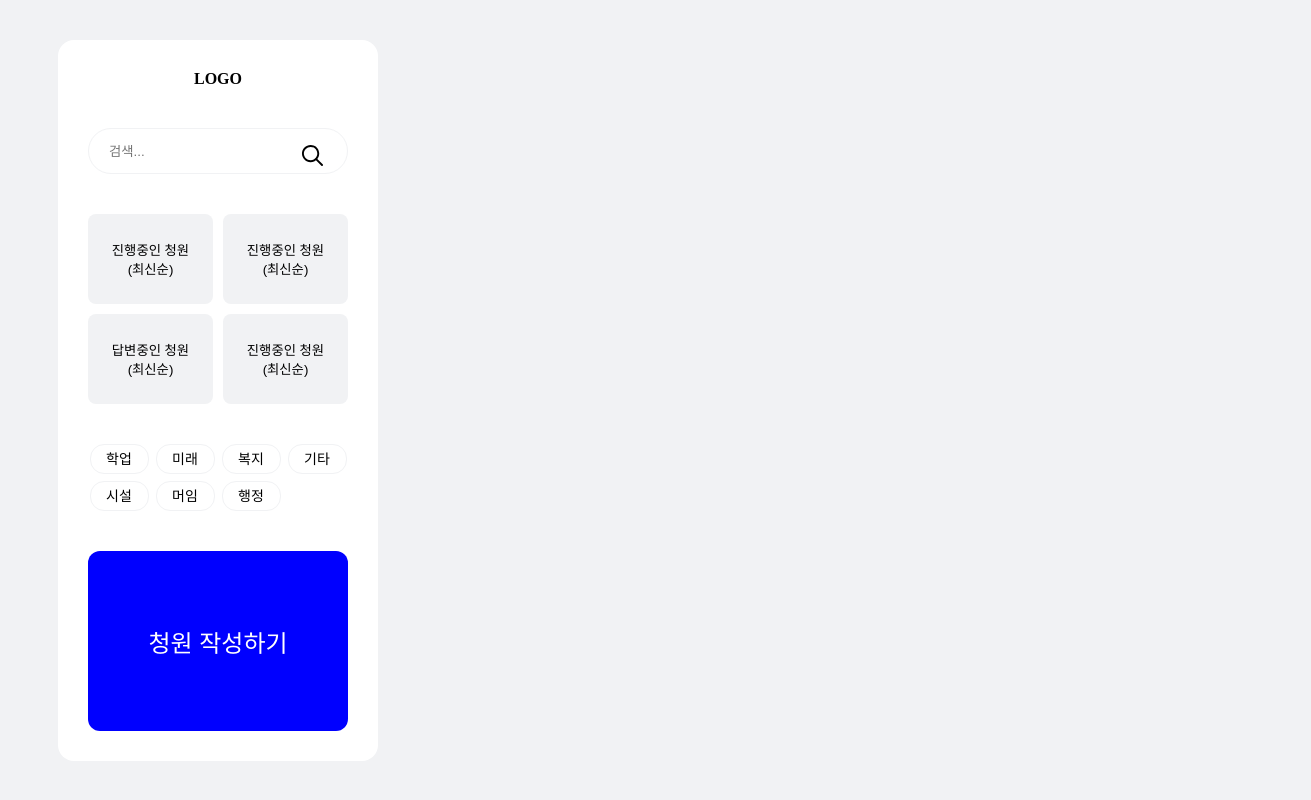
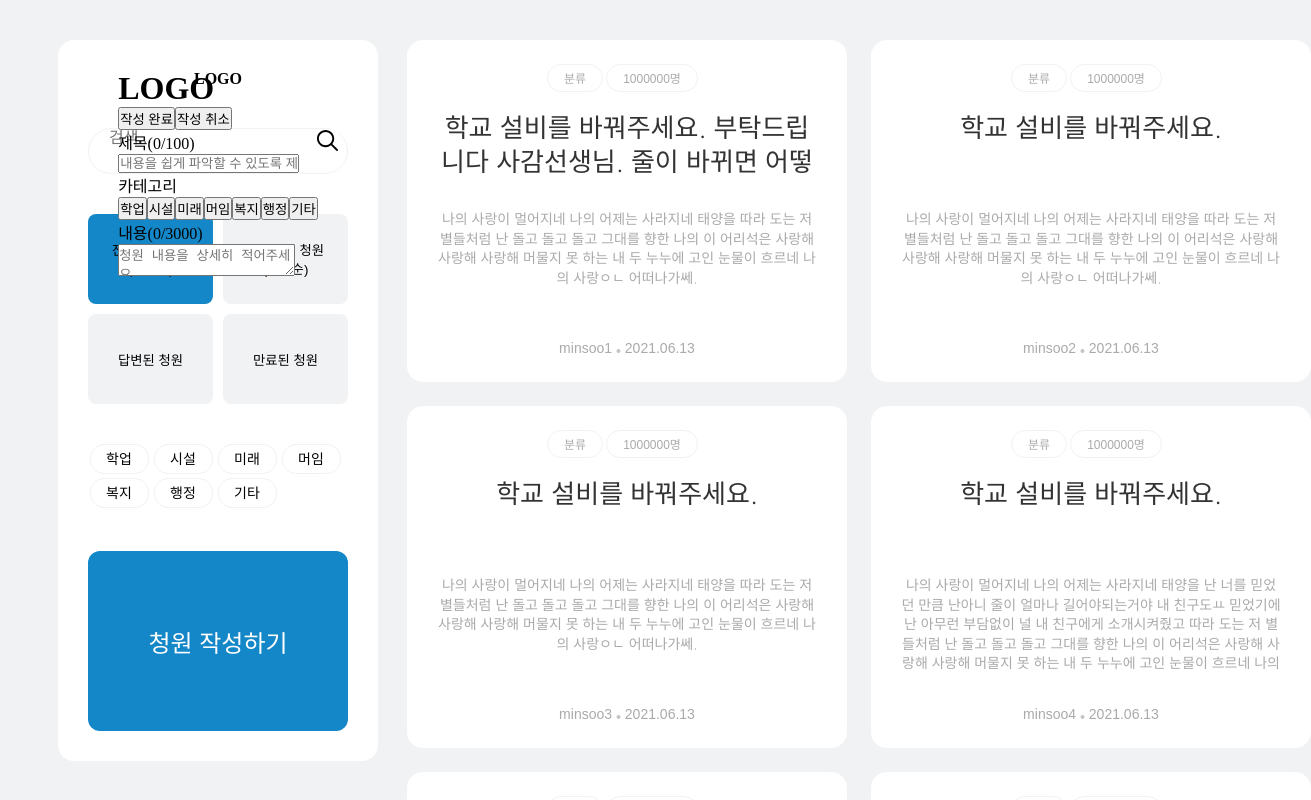
Before and after one commit to banna117/cs_petition, a React app: page / in a window 1280 px wide. Both pictures are taken after a click on the button "청원 작성하기". Shown: the top 800 px of the page, 1311 px wide, since content can reach past the window. Built offline with nearby package versions, Linux system fonts and the light colour scheme; no server answers.

Commit message:
writing post modal created

```diff
--- a/src/App.js
+++ b/src/App.js
@@ -14,15 +14,10 @@ export default function App() {
     <Router>
       <NavigationTab />
       <Switch>
-        <Route path="/home">
-          <HomePage />
-        </Route>
-        <Route path="/petition">
+        <Route path="/">
           <PetitionPage />
         </Route>
-        <Route path="/dm">
-          <DirectMessagePage />
-        </Route>
+
       </Switch>
     </Router>
   );
--- /dev/null
+++ b/src/assets/icons/dot.js
@@ -0,0 +1,6 @@
+export default function Dot (){
+    return (
+    <svg width="5" height="4" viewBox="0 0 5 4" fill="none" xmlns="http://www.w3.org/2000/svg">
+    <circle cx="2.5" cy="2" r="2" fill="#C4C4C4"/>
+    </svg>);
+}
--- a/src/components/PetitionCard.js
+++ b/src/components/PetitionCard.js
@@ -1,19 +1,20 @@
 import React from "react";
 import "./PetitionCard.scss";
+import Dot from "../assets/icons/dot";
 
 export default function PetitionCard(props) {
     const { id, title, date, content } = props;
     return (
-    <div key = {id} className="list-petition">
+    <button key = {id} className="list-petition">
         {/*  data processing! */}
         <div className="lp-category">
             <p className="category">분류</p>
-            <p className="agreements">1000명</p>
+            <p className="agreements">1000000명</p>
         </div>
         <div className="lp-title">{title}</div>
         <div className="lp-content">{content}</div>
         <div className="lp-id-date">
-            {id} - {date}
+            {id} <Dot/> {date}
         </div>
-    </div>);
+    </button>);
 }
--- a/src/components/PetitionCard.scss
+++ b/src/components/PetitionCard.scss
@@ -6,15 +6,16 @@
     align-items:center;
     padding:24px 30px ;
     margin-bottom:24px;
-
+    outline: none;
     width:440px;
     height: 342px;
-
+    cursor:pointer;
+        border:none;
     border-radius: 16px;
 
     .lp-title{
         font-family: 'Nanum Gothic', sans-serif;
-        font-style:italic;
+        font-style:normal;
         color:var(--text-01);
         font-size:26px;
 
@@ -54,12 +55,13 @@
         display:flex;
         flex-direction: row;
         margin-bottom: 20px;
-
+        align-items: center;
 
         .agreements{
             width:fit-content;
             height:28px;
             padding:8px 16px;
+
 
             border-style:solid;
             border-color:var(--container-02);
@@ -78,6 +80,7 @@
             width:fit-content;
             height:28px;
             padding:8px 16px;
+            margin-right:3px;
 
             border-style:solid;
             border-color:var(--container-02);
--- /dev/null
+++ b/src/components/WritingModal.js
@@ -0,0 +1,42 @@
+import React, { useState } from "react";
+import "../components/WritingModal.scss";
+
+export default function WritingModal(props) {
+	let [filterCategoryState, setFilterCategoryState] = useState(-1);
+
+    const { closeWritingModal } = props;
+
+    return (
+        <div className="writing-modal">
+            <div className="writing-navigation">
+                <h1>LOGO</h1>
+                <button className="write-petition">작성 완료</button>
+                <button className="cancel-petition" onClick={closeWritingModal}>작성 취소</button>
+            </div>
+            <div className="writing-main">
+                <div className="main-title">
+                    <p>제목(0/100)</p>
+                    <input placeholder="내용을 쉽게 파악할 수 있도록 제목을 적어주세요."></input>
+                </div>
+                <div className="main-category">
+                    <p1>카테고리</p1>
+                    <div className="categories">
+                        <button className={"academy " + (filterCategoryState === 0 ? "buttonSelected" : "")} onClick={() => setFilterCategoryState(0)}>학업</button>
+                        <button className={"facility " + (filterCategoryState === 1 ? "buttonSelected" : "")} onClick={() => setFilterCategoryState(1)}>시설</button>
+                        <button className={"future " + (filterCategoryState === 2 ? "buttonSelected" : "")} onClick={() => setFilterCategoryState(2)}>미래</button>
+                        <button className={"what " + (filterCategoryState === 3 ? "buttonSelected" : "")} onClick={() => setFilterCategoryState(3)}>머임</button>
+                        <button className={"welfare " + (filterCategoryState === 4 ? "buttonSelected" : "")} onClick={() => setFilterCategoryState(4)}>복지</button>
+                        <button className={"administration " + (filterCategoryState === 5 ? "buttonSelected" : "")} onClick={() => setFilterCategoryState(5)}>행정</button>
+                        <button className={"etc " + (filterCategoryState === 6 ? "buttonSelected" : "")} onClick={() => setFilterCategoryState(6)}>기타</button>
+                    </div>
+                </div>
+                <div className="main-content">
+                    <p>내용(0/3000)</p>
+                    <textarea className="contents" placeholder="청원 내용을 상세히 적어주세요."></textarea>
+                </div>
+            </div>
+        </div>
+
+    );
+
+}
--- /dev/null
+++ b/src/components/WritingModal.scss
@@ -0,0 +1,4 @@
+.writing-modal{
+    position:absolute;
+    z-index:10;
+}
--- a/src/pages/NavigationTab.js
+++ b/src/pages/NavigationTab.js
@@ -1,10 +1,25 @@
-import React, { useEffect } from "react";
-import { Link } from "react-router-dom";
+import React, { useEffect, useState } from "react";
 import "./NavigationTab.scss";
-import magnifyingGlass from "../assets/svg/magnifyingGlass.svg"
+import WritingModal from "../components/WritingModal";
 
 
 export default function NavigationTab() {
+	let [filterButtonState, setFilterButtonState] = useState(0);
+	let [filterCategoryState, setFilterCategoryState] = useState(-1);
+
+	let [writingModalState,setWritingModalState] = useState(false) ;
+
+	const closeWritingModal = () => {
+		setWritingModalState(false);
+	};
+	const alterWritingModal = () => {
+		setWritingModalState(!writingModalState);
+	}
+
+	useEffect(() => {
+
+		console.log(writingModalState);
+	})
 
 	return (
 		<div className="tab-bg">
@@ -15,21 +30,23 @@ export default function NavigationTab() {
 					<button className="search-button"></button>
 				</div>
 				<div className="filter-buttons">
-					<button className="processing1"><p>진행중인 청원<br></br>(최신순)</p></button>
-					<button className="processing2"><p>진행중인 청원<br></br>(최신순)</p></button>
-					<button className="answered"><p>답변중인 청원<br></br>(최신순)</p></button>
-					<button className="expired"><p>진행중인 청원<br></br>(최신순)</p></button>
+					<button className={"processing1 " + (filterButtonState === 0 ? "buttonSelected" : "")} onClick={() => setFilterButtonState(0)}><p>진행중인 청원<br></br>(최신순)</p></button>
+					<button className={"processing2 " + (filterButtonState === 1 ? "buttonSelected" : "")} onClick={() => setFilterButtonState(1)} ><p>진행중인 청원<br></br>(최신순)</p></button>
+					<button className={"answered " + (filterButtonState === 2 ? "buttonSelected" : "")} onClick={() => setFilterButtonState(2)}>답변된 청원</button>
+					<button className={"expired " + (filterButtonState === 3 ? "buttonSelected" : "")} onClick={() => setFilterButtonState(3)}>만료된 청원</button>
 				</div>
 				<div className="filter-categories">
-					<button className="academy">학업</button>
-					<button className="facility">시설</button>
-					<button className="future">미래</button>
-					<button className="what">머임</button>
-					<button className="welfare">복지</button>
-					<button className="administration">행정</button>
-					<button className="etc">기타</button>
+					<button className={"academy " + (filterCategoryState === 0 ? "buttonSelected" : "")} onClick={() => setFilterCategoryState(0)}>학업</button>
+					<button className={"facility " + (filterCategoryState === 1 ? "buttonSelected" : "")} onClick={() => setFilterCategoryState(1)}>시설</button>
+					<button className={"future " + (filterCategoryState === 2 ? "buttonSelected" : "")} onClick={() => setFilterCategoryState(2)}>미래</button>
+					<button className={"what " + (filterCategoryState === 3 ? "buttonSelected" : "")} onClick={() => setFilterCategoryState(3)}>머임</button>
+					<button className={"welfare " + (filterCategoryState === 4 ? "buttonSelected" : "")} onClick={() => setFilterCategoryState(4)}>복지</button>
+					<button className={"administration " + (filterCategoryState === 5 ? "buttonSelected" : "")} onClick={() => setFilterCategoryState(5)}>행정</button>
+					<button className={"etc " + (filterCategoryState === 6 ? "buttonSelected" : "")} onClick={() => setFilterCategoryState(6)}>기타</button>
 				</div>
-				<button className="petition-write"><p className="text">청원 작성하기</p></button>
+				<button className="petition-write" onClick={alterWritingModal}><p className="text">청원 작성하기</p></button>
+				{writingModalState && <WritingModal closeWritingModal = {closeWritingModal}/>}
+
 			</div>
 		</div>
 	);
--- a/src/pages/NavigationTab.scss
+++ b/src/pages/NavigationTab.scss
@@ -20,27 +20,33 @@
 
         }
         .search{
-            outline:none;
-            .search-bar{
             margin: 40px 0px;
             width:260px;
             height:46px;
             padding: 0px 20px;
+
             border-radius: 23px;
+
             outline: none;
             border: 1px solid var(--container-02);
+            flex-direction: row;
+            align-items:flex-end;
+            justify-content: center;
 
+            .search-bar{
+                outline:none;
+                border:none;
+                font-size: 16px;
             }
             .search-button{
                 height:23px;
                 width:23px;
-                top:103.5px;
-                right:54px;
                 outline: none;
                 background-color: var(--container-01);
                 border:none;
                 position:absolute;
-                background-image: url("../assets/svg/magnifyingGlass.svg");
+
+                background-image: url("../assets/icons/magnifyingGlass.svg");
                 background-repeat: no-repeat;
                 background-size: 23px 23px;
                 background-position-x: center;
@@ -65,18 +71,21 @@
 
                 border:none;
                 background-color: var(--container-02);
-                &:focus{
-                    background-color: royalblue;
+
             }
+            .buttonSelected{
+                background-color: var(--blue-02);
             }
+
         }
         .filter-categories{
             width:257px;
             height:67px;
             display: flex;
-            flex-flow: column wrap;
-            justify-content:space-between;
-            align-content: space-between;
+            flex-flow: row wrap;
+            justify-content:flex-start;
+            // justify-self: start;
+            align-items: space-between;
 
             margin: 40px 0px;
 
@@ -86,7 +95,7 @@
             .what, .welfare ,.administration, .etc{
                 width:59px;
                 height:30px;
-
+                margin-right: 5px;
                 border-style:solid;
                 border-color:var(--container-02);
                 border-radius:14px;
@@ -100,6 +109,10 @@
                 font-style: normal;
 
                 background-color: var(--container-01);
+
+            }
+            .buttonSelected{
+                background-color: var(--blue-02);
             }
 
         }
@@ -110,10 +123,10 @@
             justify-content: center;
 
             font-size: 24px;
-
+            cursor: pointer;
             border:none;
             border-radius:12px;
-            background-color: blue;
+            background-color: var(--blue-02);
             .text{
                 color:var(--container-01);
             }
--- a/src/pages/PetitionPage.js
+++ b/src/pages/PetitionPage.js
@@ -49,11 +49,9 @@ const petitions = [
     }
 ]
 export default function PetitionPage( ){
-    const [modalOn, setModalOn] = useState(false);
+
     //need to be fixed
     let [petitionsFromDB, setDB] = useState([]);
-
-    let count = 0;
 
     //need to be fixed
     useEffect(async() => {
@@ -64,30 +62,11 @@ export default function PetitionPage( ){
       });
 
 
-    const onOpenModal = () => {
-        setModalOn(!modalOn);
-    }
-    function resetCount() {
-        count = 0;
-    }
-    function WriteModal() {
-
-        return (
-            <div className="petition-write-modal">
-                <div className="bg"></div>
-                <div className="modal-box">
-                    <input className="title" type="text" placeholder="제목"></input>
-                    <textarea className="content" type="text" placeholder="청원 내용" ></textarea>
-                    <button className="close-button" onClick={onOpenModal}>X</button>
-                </div>
-            </div>
-        );
-    };
 
     return (
         <div className="petition">
-
-            {petitionsFromDB.map((petition) => {
+            {/* need to be fixed */}
+            {petitions.map((petition) => {
                 return (
                     <PetitionCard
                         key={petition.id}
--- a/src/pages/PetitionPage.scss
+++ b/src/pages/PetitionPage.scss
@@ -1,6 +1,7 @@
 @import url('https://fonts.googleapis.com/css2?family=Nanum+Gothic:wght@400;700;800&display=swap');
 .petition{
     width:904px;
+
     display: flex;
     flex-flow: row wrap;
     background-color:var(--container-02);
```
Also changed, not shown: src/assets/icons/Ellipse 1.svg (added), src/assets/icons/magnifyingGlass.svg (renamed from src/assets/svg/magnifyingGlass.svg). Lines whose indentation alone changed are shown as unchanged.
